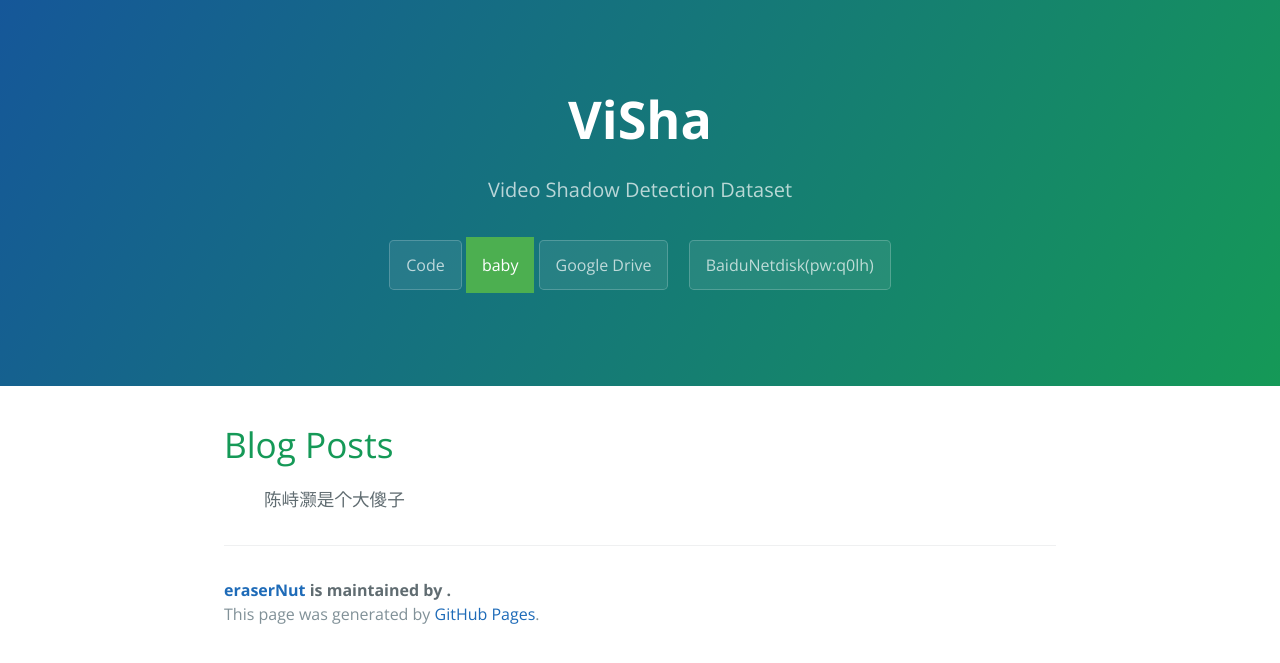
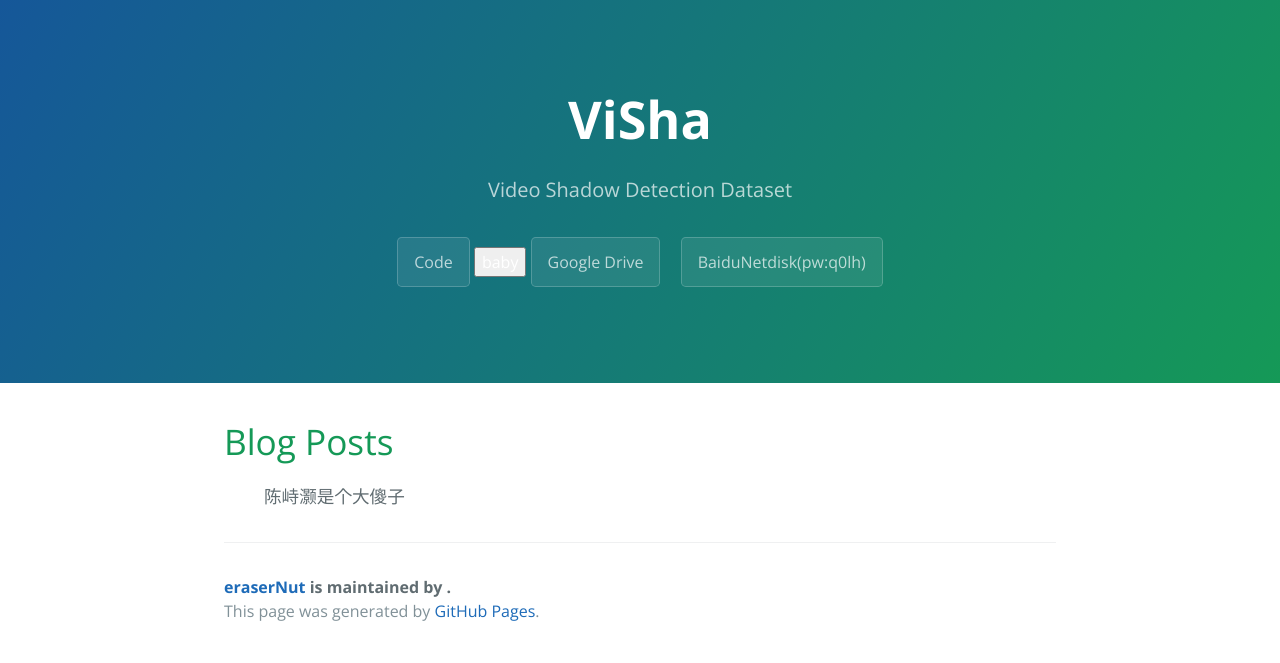
Before and after one commit to eraserNut/eraserNut.github.io, a Jekyll site: the page built from index.html, in a window 1280 px wide. Shown: the top 663 px of the page. Built offline with Jekyll 4.4.1, drawn with Linux system fonts in a browser that asks for light colours.

Commit message:
Update page-header.html

```diff
--- a/_includes/page-header.html
+++ b/_includes/page-header.html
@@ -24,12 +24,12 @@
 
 <style>
 .dropbtn {
-    background-color: #4CAF50;
-    color: white;
-    padding: 16px;
-    font-size: 16px;
-    border: none;
-    cursor: pointer;
+/*     background-color: #4CAF50; */
+/*     color: white; */
+/*     padding: 16px; */
+/*     font-size: 16px; */
+/*     border: none; */
+/*     cursor: pointer; */
 }
 
 .dropdown {
```
